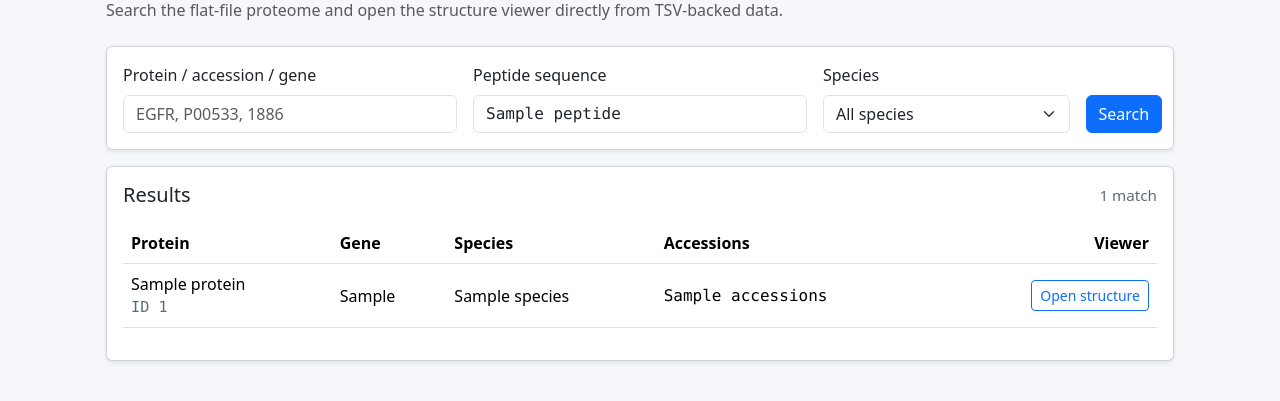
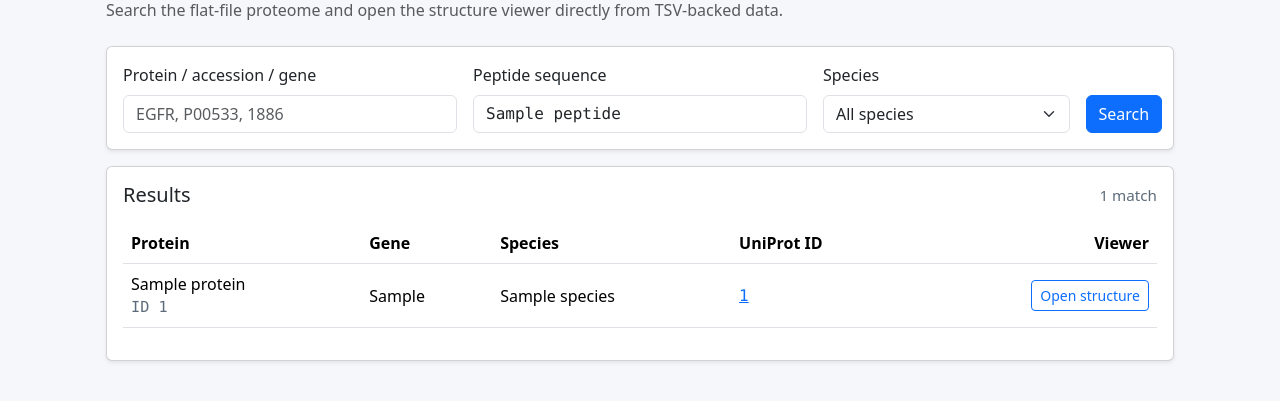
Before and after one commit to NaegleLab/proteomescout-v4, a Flask app: template proteomescout_app/templates/proteins/search.html in a window 1280 px wide. Shown: the part 231-632 px from the top of the page. Run offline with Flask 3, Linux system fonts and the light colour scheme; the template is opened without the code that fills it: most values are stand-ins (such as "Sample title", 1, 10 or a date in 2020); parts of the project's set-up code (start-up, migrations or seed data) failed here and were passed over.

Commit message:
updated to show only the one accession

```diff
--- a/proteomescout_app/templates/proteins/search.html
+++ b/proteomescout_app/templates/proteins/search.html
@@ -132,7 +132,7 @@
                 <th>Protein</th>
                 <th>Gene</th>
                 <th>Species</th>
-                <th>Accessions</th>
+                <th>UniProt ID</th>
                 <th class="text-end">Viewer</th>
               </tr>
             </thead>
@@ -145,7 +145,13 @@
                 </td>
                 <td>{{ protein.acc_gene or '–' }}</td>
                 <td>{{ protein.species or '–' }}</td>
-                <td class="mono">{{ protein.accessions or protein.uniprot_id or '–' }}</td>
+                <td class="mono">
+                  {% if protein.uniprot_id %}
+                  <a href="https://www.uniprot.org/uniprotkb/{{ protein.uniprot_id }}/entry" target="_blank" rel="noreferrer">{{ protein.uniprot_id }}</a>
+                  {% else %}
+                  –
+                  {% endif %}
+                </td>
                 <td class="text-end">
                   <a class="btn btn-sm btn-outline-primary" href="{{ url_for('proteins.structure', protein_id=protein.protein_id) }}">Open structure</a>
                 </td>
```
